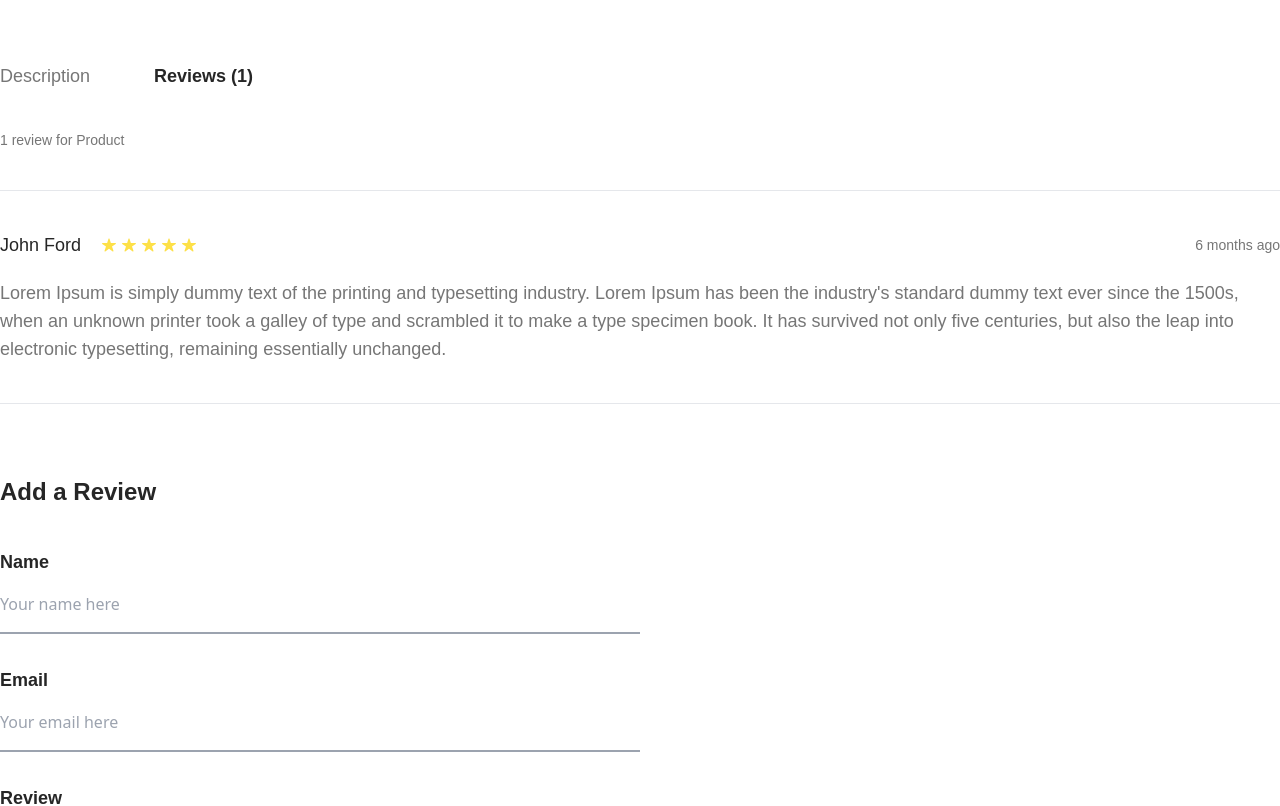
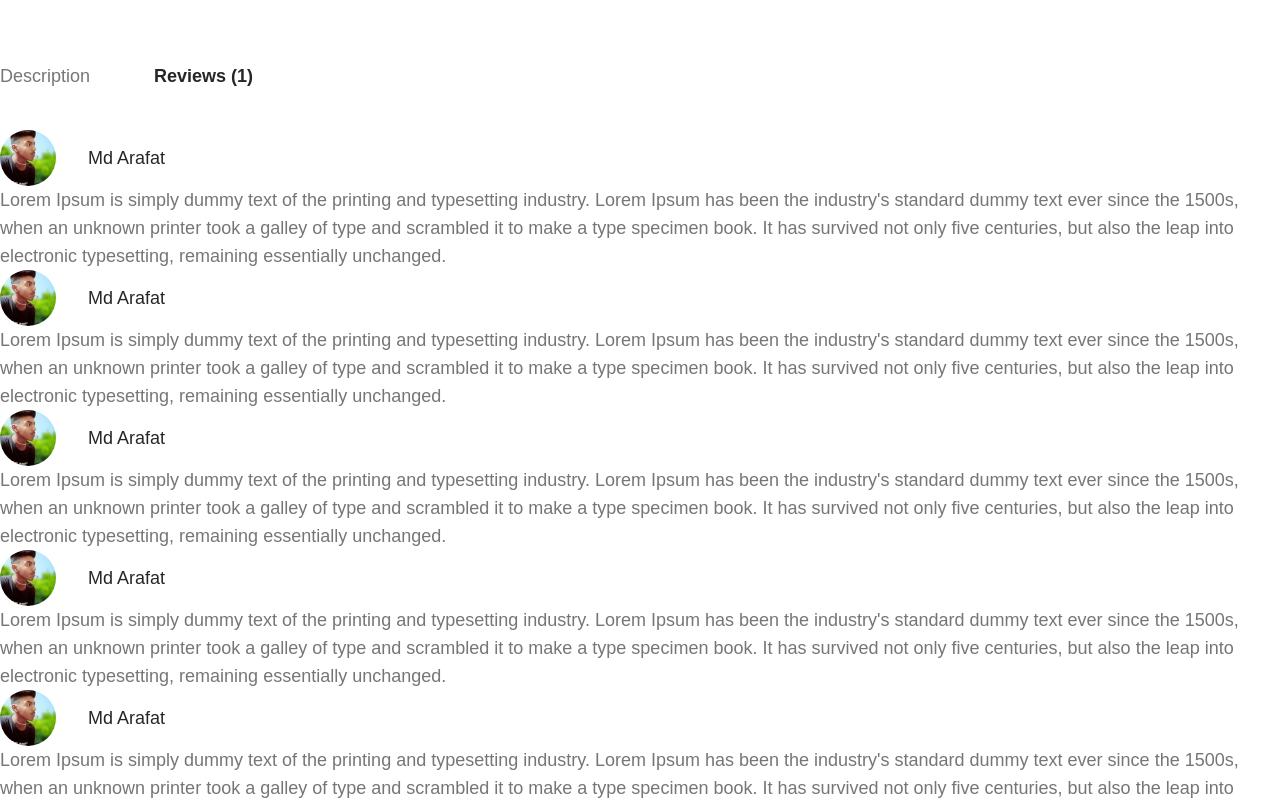
Before and after one commit to mdarafat2201/oreby1, a React (Vite) app: page /Product-Details/1 in a window 1280 px wide. Shown: the part 1040-1846 px from the top of the page. Built offline with nearby package versions, Linux system fonts and the light colour scheme; no server answers.

Commit message:
Reviews funtion don

```diff
--- a/package.json
+++ b/package.json
@@ -12,6 +12,7 @@
   "dependencies": {
     "@reduxjs/toolkit": "^2.2.4",
     "axios": "^1.6.8",
+    "firebase": "^10.12.1",
     "react": "^18.2.0",
     "react-dom": "^18.2.0",
     "react-icons": "^5.0.1",
--- a/src/Component/CommonConponent/ProductDescibtion/Reviews.jsx
+++ b/src/Component/CommonConponent/ProductDescibtion/Reviews.jsx
@@ -1,29 +1,67 @@
-import React from "react";
+import React, { useState } from "react";
 import Flex from "../Flex";
 import { IoIosStar } from "react-icons/io";
 import Button from "../Button";
-
+import ArafatImg from "../../../assets/arafat.jpg";
 const Reviews = () => {
+  const [Descriptionshow, setDescriptionshow] = useState("");
   return (
     <>
       <div className="mt-16">
         <Flex className={" flex-col gap-y-10"}>
           <div>
             <Flex className={"items-center gap-x-16"}>
-              <h1 className="font-DMsans text-lg font-normal text-secondary_font_color">
+              <div onClick={() => setDescriptionshow("Description")}>
+                <h1 className=" cursor-pointer font-DMsans text-lg font-normal text-secondary_font_color">
                   Description
                 </h1>
-              <h2 className="font-DMsans text-lg font-bold text-main_font_color">
+              </div>
+              <div onClick={() => setDescriptionshow("")}>
+                <h2 className="cursor-pointer font-DMsans text-lg font-bold text-main_font_color">
                   {"Reviews (1)"}
                 </h2>
+              </div>
             </Flex>
           </div>
-
+          {Descriptionshow === "Description" ? (
             <div>
               <h2 className=" font-DMsans text-sm font-normal text-secondary_font_color">
                 1 review for Product
               </h2>
             </div>
+          ) : (
+            <div>
+              {[...new Array(5)].map((_, index) => (
+                <div>
+                  <Flex className={"items-center gap-x-8"}>
+                    <div className="h-14 w-14 rounded-full">
+                      <img
+                        src={ArafatImg}
+                        alt={ArafatImg}
+                        className="h-full w-full rounded-full object-cover"
+                      />
+                    </div>
+                    <div>
+                      <h2 className="font-DMsans text-lg font-normal  text-main_font_color">
+                        Md Arafat
+                      </h2>
+                    </div>
+                  </Flex>
+                  <div>
+                    <p className="font-DMsans text-lg font-normal text-secondary_font_color">
+                      Lorem Ipsum is simply dummy text of the printing and
+                      typesetting industry. Lorem Ipsum has been the industry's
+                      standard dummy text ever since the 1500s, when an unknown
+                      printer took a galley of type and scrambled it to make a
+                      type specimen book. It has survived not only five
+                      centuries, but also the leap into electronic typesetting,
+                      remaining essentially unchanged.
+                    </p>
+                  </div>
+                </div>
+              ))}
+            </div>
+          )}
 
           <hr />
           <div>
```
Also changed, not shown: src/assets/arafat.jpg (added), 1 other file (tests, documents, lock files or other folders). Lines whose indentation alone changed are shown as unchanged.
